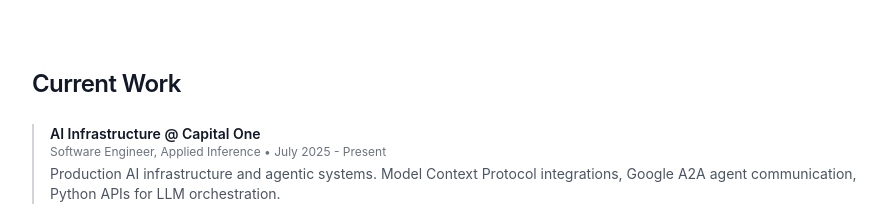
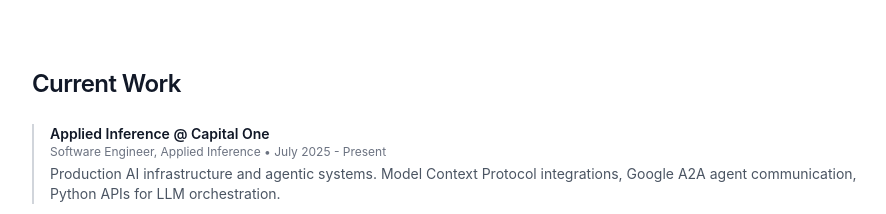
Before and after one commit to omeedcs/personal-web-2025, a Next.js app: page / in a window 1280 px wide. Shown: the part 2660-2874 px from the top of the page, without its empty margins (184-1070 px from the left). Built offline with nearby package versions, Linux system fonts and the light colour scheme.

Commit message:
applied infr

```diff
--- a/app/page.tsx
+++ b/app/page.tsx
@@ -446,7 +446,7 @@
         </h2>
         <div className="space-y-4 text-sm">
           <div className="border-l-2 border-gray-300 dark:border-gray-700 pl-4">
-            <h3 className="font-semibold text-gray-900 dark:text-white">AI Infrastructure @ Capital One</h3>
+            <h3 className="font-semibold text-gray-900 dark:text-white">Applied Inference @ Capital One</h3>
             <p className="text-gray-500 dark:text-gray-400 text-xs mb-1">Software Engineer, Applied Inference • July 2025 - Present</p>
             <p className="text-gray-600 dark:text-gray-400">Production AI infrastructure and agentic systems. Model Context Protocol integrations, Google A2A agent communication, Python APIs for LLM orchestration.</p>
           </div>
```
